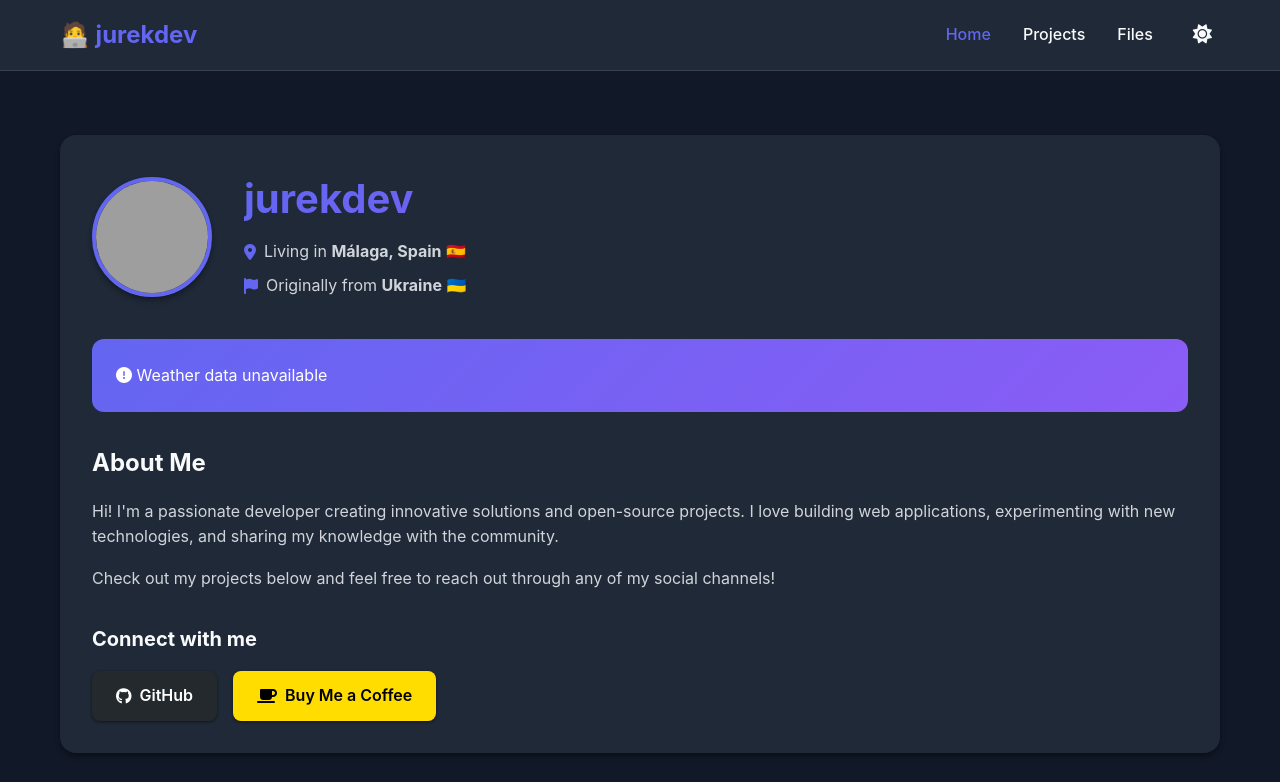
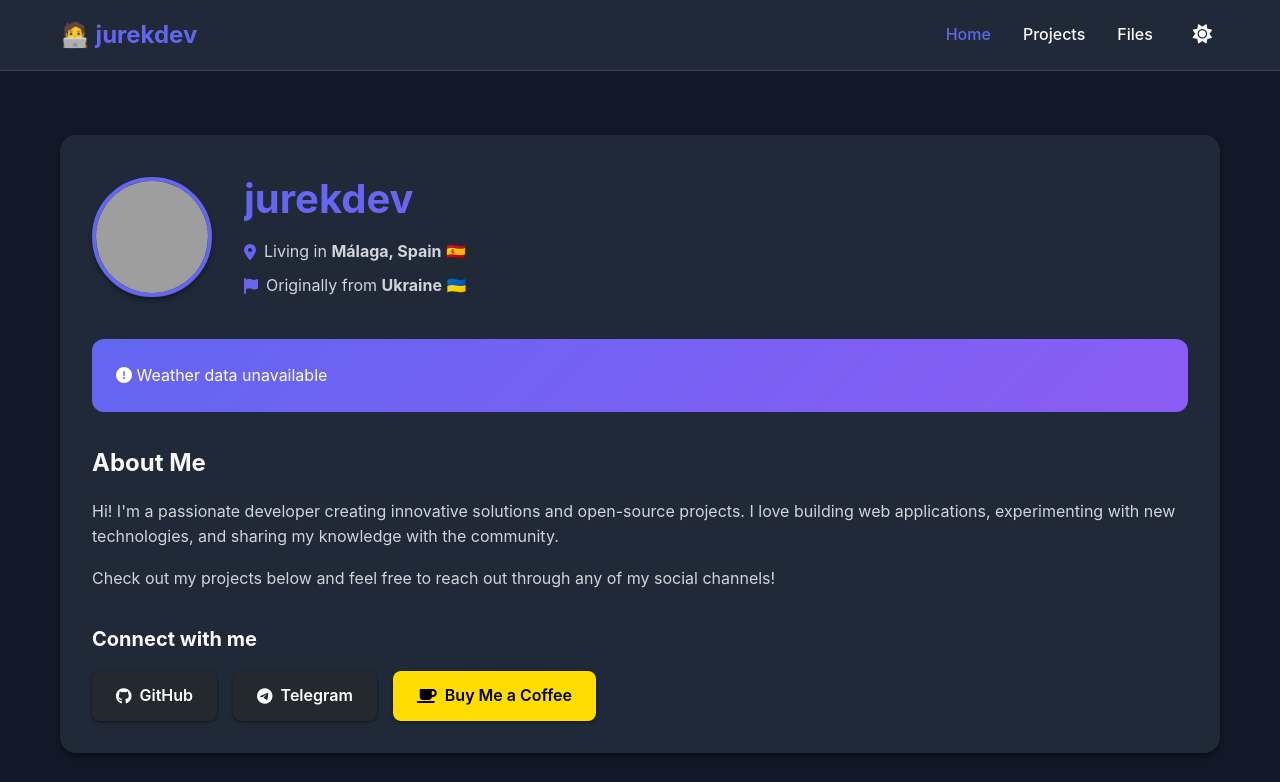
Before and after one commit to jurek-zsl/jurek-zsl.github.io, a plain HTML site: page index.html in a window 1280 px wide. Shown: the top 782 px of the page. Drawn offline with nearby package versions, Linux system fonts and the light colour scheme; no server answers; grey boxes are pictures that could not be loaded.

Commit message:
Add Telegram link to social buttons

```diff
--- a/index.html
+++ b/index.html
@@ -74,6 +74,10 @@
                                 <i class="fab fa-github"></i>
                                 <span>GitHub</span>
                             </a>
+                            <a href="https://t.me/nytipogosha" target="_blank" rel="noopener noreferrer" class="social-btn github">
+                                <i class="fa-brands fa-telegram"></i>
+                                <span>Telegram</span>
+                            </a>
                             <a href="https://buymeacoffee.com/jurekzsl" target="_blank" rel="noopener noreferrer" class="social-btn buymeacoffee">
                                 <i class="fas fa-coffee"></i>
                                 <span>Buy Me a Coffee</span>
```
